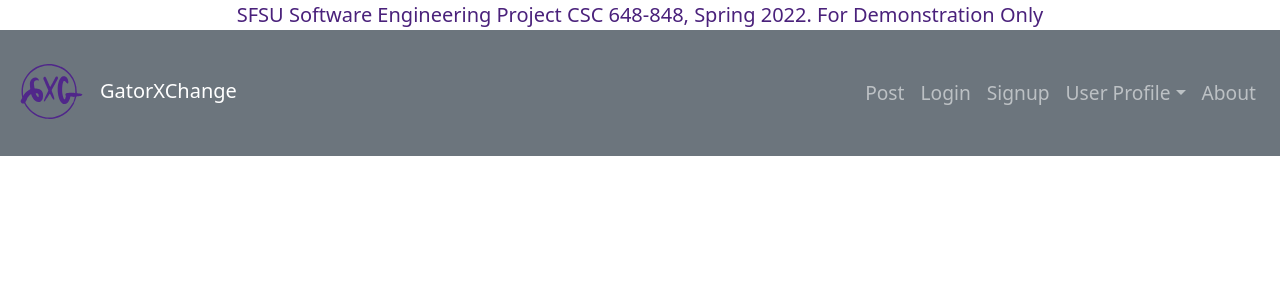
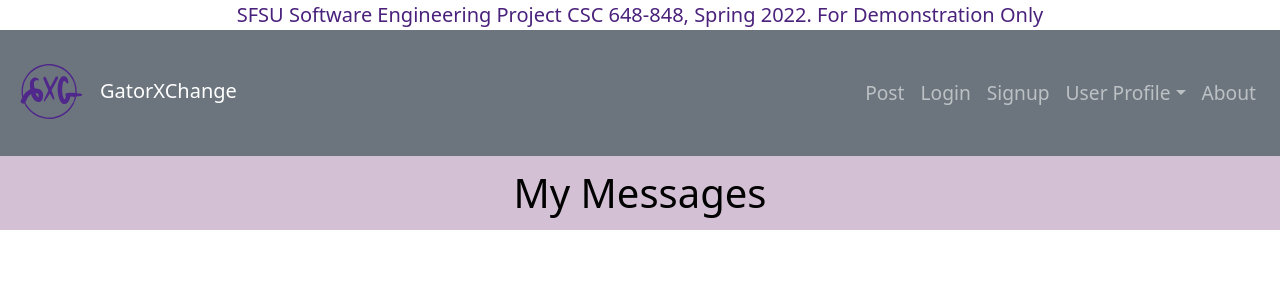
Before and after one commit to DrashtiShah23/online-marketplace-GatorXchange, a React (Create React App) app in the folder application/client/: page /MyMessages in a window 1280 px wide. Shown: the top 300 px of the page. Built offline with nearby package versions, Linux system fonts and the light colour scheme.

Commit message:
Added a Messages page

```diff
--- a/application/client/src/App.js
+++ b/application/client/src/App.js
@@ -22,6 +22,7 @@ import SearchResults from './components/SearchResults';
 import Test from './components/Test'
 import MyProfile from './pages/MyProfile';
 import MyPosts from './pages/MyPosts';
+import MyMessages from './pages/MyMessages';
 
 
 
@@ -40,6 +41,7 @@ function App() {
                 <Route path='/SignUp' element={<SignUp />} />
                 <Route path='/MyProfile' element={<MyProfile/>} />
                 <Route path='/MyPosts' element={<MyPosts/>} />
+                <Route path='/MyMessages' element={<MyMessages/>} />
                  {/* <Route path='/search' element={<SearchResults />} /> */}
 
                 <Route path='/AboutWilfredo' element={<AboutWilfredo/>} />
--- a/application/client/src/components/NavBar.js
+++ b/application/client/src/components/NavBar.js
@@ -49,10 +49,14 @@ export default function NavBar() {
         <Navbar.Collapse id="responsive-navbar-nav">
           <Nav className="ms-auto">
             <NavDropdown title="User Profile" id="collapsible-nav-dropdown">
-              <NavDropdown.Item
-                href="Myprofile">MyProfile</NavDropdown.Item>
+              <NavDropdown.Item href="Myprofile">
+                MyProfile
+              </NavDropdown.Item>
               <NavDropdown.Item href="MyPosts">
                 My Posts
+              </NavDropdown.Item>
+              <NavDropdown.Item href="MyMessages">
+                My Messages
               </NavDropdown.Item>
               {/* Example on how to set up */}
               <NavDropdown.Item href="#action/3.4">
--- /dev/null
+++ b/application/client/src/css/MyMessages.css
@@ -0,0 +1,6 @@
+.container-myMessages{
+    background-color: rgb(212, 192, 212);
+}
+.field-myMessages{
+    background-color: rgb(212, 192, 212);
+}
--- /dev/null
+++ b/application/client/src/pages/MyMessages.js
@@ -0,0 +1,26 @@
+import React, { useState } from "react";
+import Axios from "axios";
+import { Link } from "react-router-dom";
+import "../css/MyMessages.css";
+
+
+
+
+
+const MyMessages = () => {
+
+return (
+    <div className="container-myMessages">
+        <div className="field-myMessages">
+            <h1>My Messages</h1>
+
+
+
+
+        </div>
+    </div>
+
+    )
+}
+
+export default MyMessages;
```
